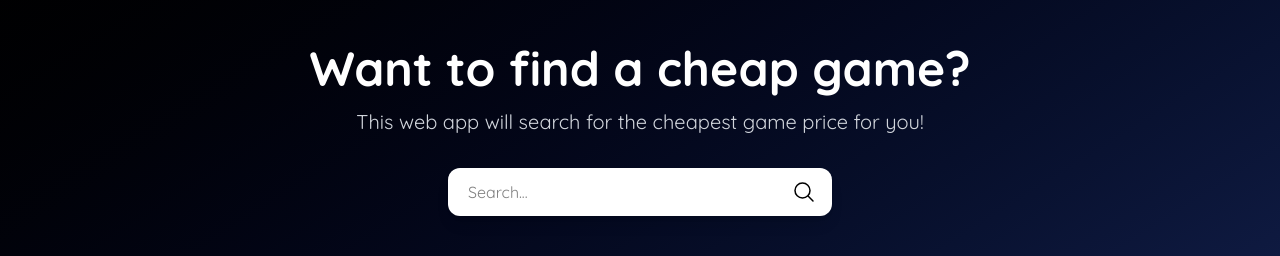
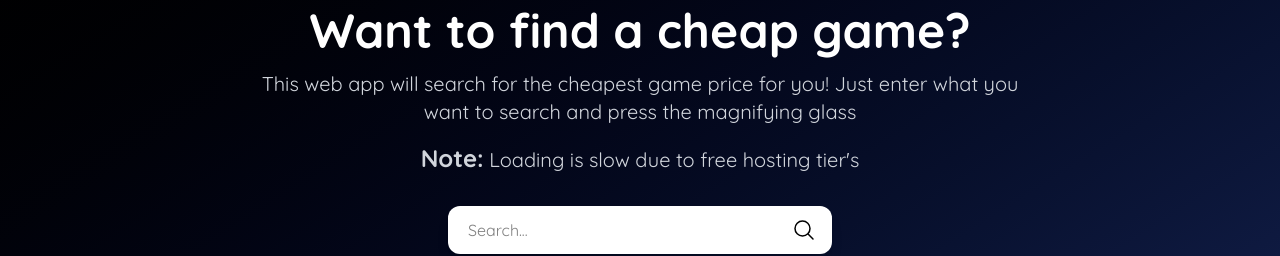
Before and after one commit to Cacton12/CheapGamesFrontend, a Next.js app: page / in a window 1280 px wide. Shown: the part 334-590 px from the top of the page. Built offline with nearby package versions, Linux system fonts and the light colour scheme; no server answers.

Commit message:
added note for slow loading

```diff
--- a/src/app/Components/Hero.tsx
+++ b/src/app/Components/Hero.tsx
@@ -40,7 +40,10 @@ const Hero: React.FC<HeroProps> = ({ onSearchResults }) => {
           Want to find a cheap game?
         </h1>
         <p className="text-lg sm:text-xl text-gray-300">
-          This web app will search for the cheapest game price for you!
+          This web app will search for the cheapest game price for you! Just enter what you want to search and press the magnifying glass
+        </p>
+        <p className="text-lg sm:text-xl text-gray-300 pt-4">
+          <span className='text-2xl font-bold'>Note:</span> Loading is slow due to free hosting tier&apos;s
         </p>
       </div>
 
```
